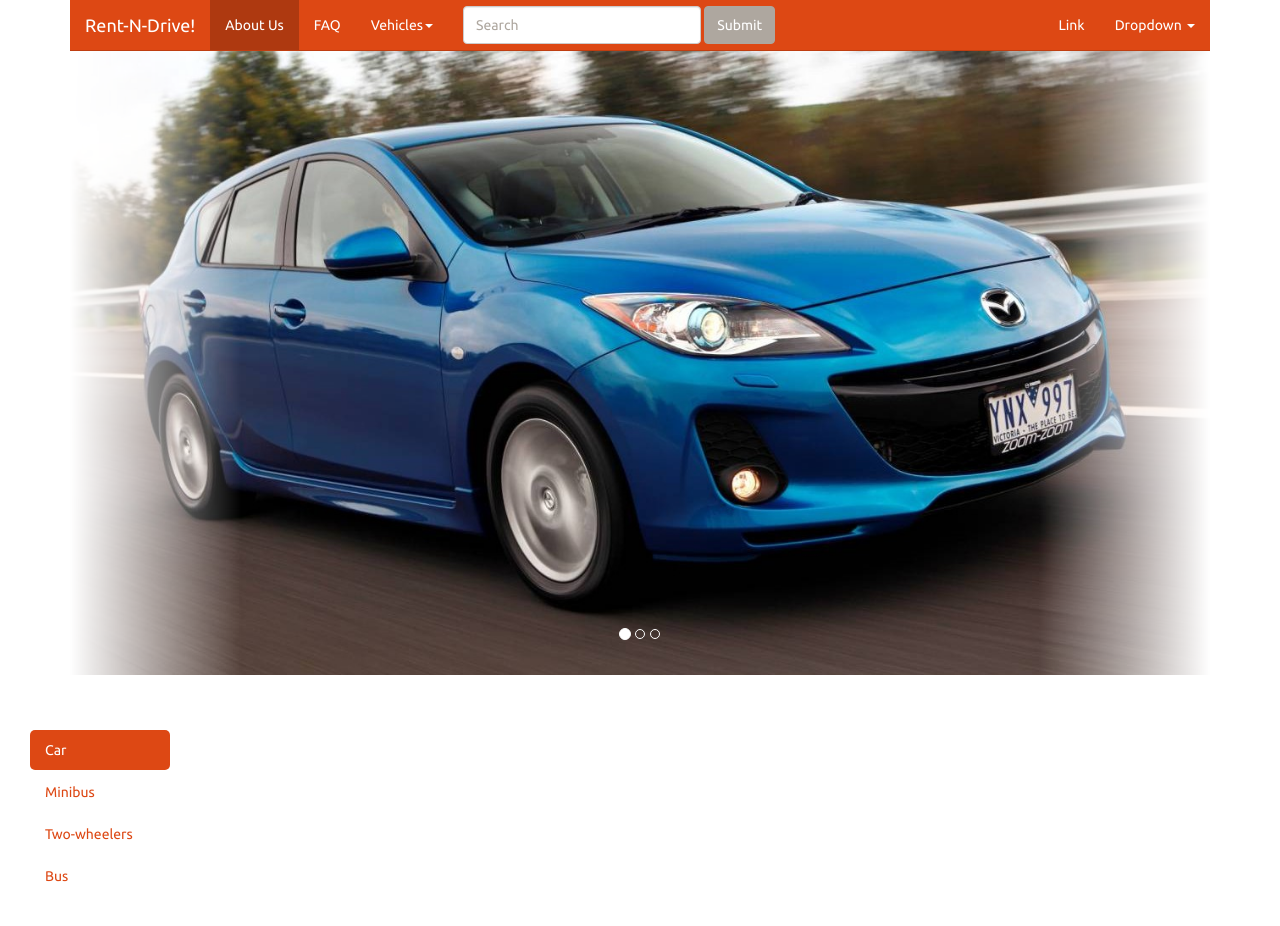
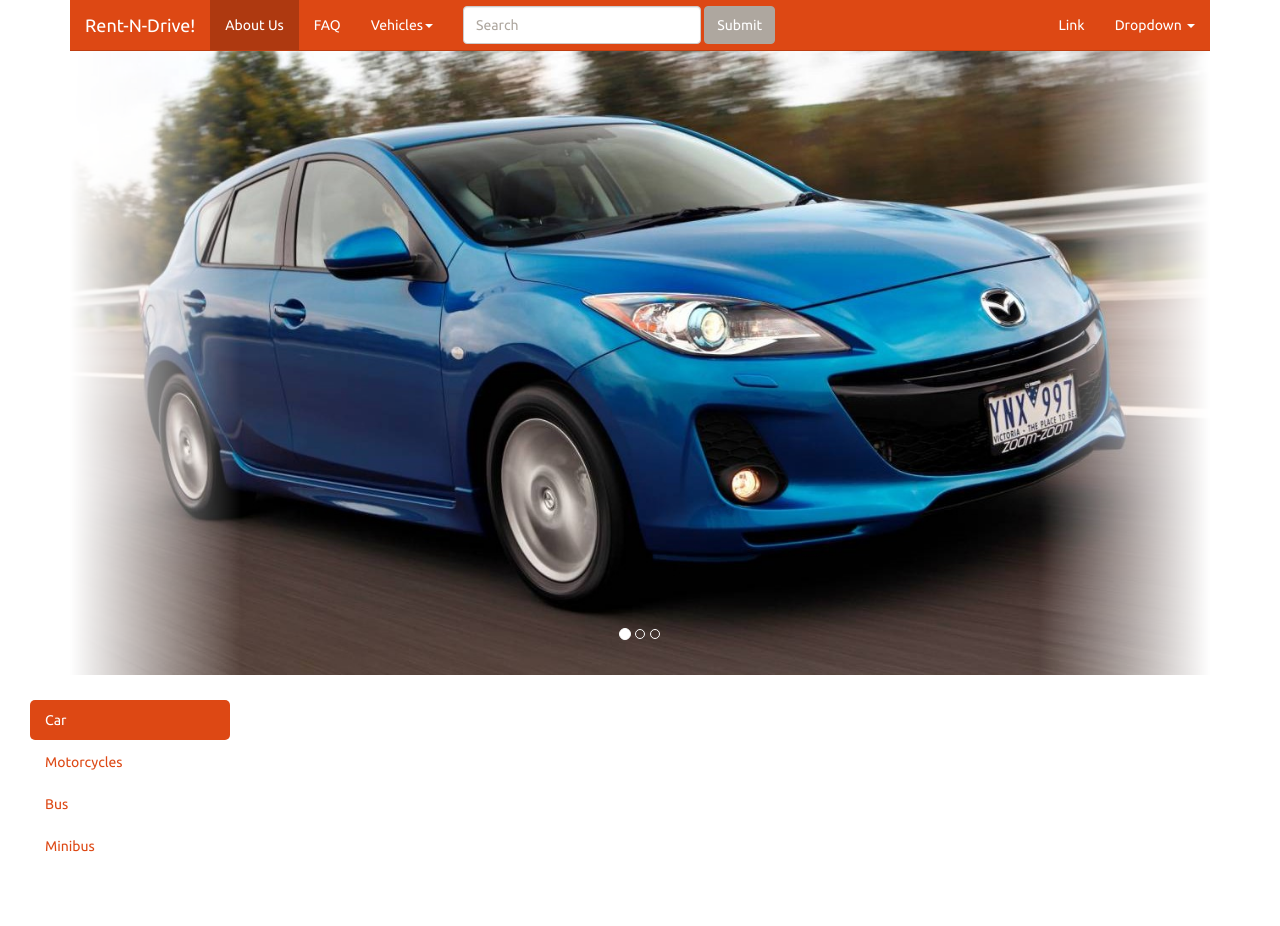
Before and after one commit to missa4892/cs2102-rent-n-drive, a PHP site: page / in a window 1280 px wide. After the commit the page ends 852 px from the top, so only its background shows below. Run offline with PHP 8.4, Linux system fonts and the light colour scheme.

Commit message:
Edited index.php, now contains ajax request

```diff
--- a/css/style.css
+++ b/css/style.css
@@ -35,7 +35,15 @@
 }
 #leftsidebar {
 	padding: 30px;
-	margin-top: 700px;
+	padding-top: 700px;
+}
+#leftsidebar > div > ul  {
 	width: 200px;
-	float: left;
+	display: inline-block;
 }
+#leftsidebar .tab-content {
+	padding: 0px 0px 20px;
+	vertical-align: top;
+	width: 800px;
+	display: inline-block;
+}
--- a/index.html
+++ b/index.php
@@ -1,3 +1,19 @@
+<?php
+if(isset($_POST["vehicle"])) {
+  echo "yeah its a car";
+  exit();
+}
+$newadd = "new car";
+$popular = "popular";
+$tabcontent = '<ul class="nav nav-tabs nav-justified">
+      <li><a href="#newadd" data-toggle="tab">New Additions</a></li>
+      <li><a href="#popular" data-toggle="tab">Most Popular</a></li>
+    </ul>
+    <div class="tab-content">
+      <div class="tab-pane active" id="newadd">'.$newadd.'</div>
+      <div class="tab-pane" id="popular">'.$popular.'</div>
+    </div>';
+?>
 <!DOCTYPE html>
 <html>
 <head>
@@ -63,7 +79,7 @@
           <ul class="dropdown-menu">
             <li><a href="#">Cars</a></li>
             <li><a href="#">Minibus</a></li>
-            <li><a href="#">Two-wheelers</a></li>
+            <li><a href="#">Motorcyles</a></li>
             <li><a href="#">Bus</a></li>
             <!-- <li><a href="#">One more separated link</a></li> -->
           </ul>
@@ -92,12 +108,36 @@
 </div>
 
   <div id="leftsidebar">
-    <ul class="nav nav-pills nav-stacked">
-  <li class="active"><a href="#">Car</a></li>
-  <li><a href="#">Minibus</a></li>
-  <li><a href="#">Two-wheelers</a></li>
-  <li><a href="#">Bus</a></li>
-</ul>
+<div class="tabbable">
+    <ul class="nav nav-pills nav-stacked span2">
+      <li class="active vehicle"><a href="#car" data-toggle="tab">Car</a></li>
+      <li class="vehicle"><a href="#motorcycles" data-toggle="tab">Motorcycles</a></li>
+      <li class="vehicle"><a href="#bus" data-toggle="tab">Bus</a></li>
+      <li class="vehicle"><a href="#minibus" data-toggle="tab">Minibus</a></li>
+    </ul>
+    <div class="tab-content">
+      <div id="car" class="tab-pane active">
+<!--       <?php echo $tabcontent ?>
+ -->      </div>
+      <div id="motorcycles" class="tab-pane">
+      <h4>Pane 2 Content</h4>
+        <p>Lorem ipsum dolor sit amet, consectetur adipiscing elit. Suspendisse euismod congue bibendum. Aliquam erat volutpat. Phasellus eget justo lacus. Vivamus pharetra ullamcorper massa, nec ultricies metus gravida egestas.</p>
+      </div>
+      <div id="bus" class="tab-pane">
+        <h4>Pane 3 Content</h4>
+        <p>Ut porta rhoncus ligula, sed fringilla felis feugiat eget. In non purus quis elit iaculis tincidunt. Donec at ultrices est.</p>
+      </div>
+      <div id="minibus" class="tab-pane">
+        <h4>Pane 4 Content</h4>
+        <p>Donec semper vestibulum dapibus. Integer et sollicitudin metus. Vivamus at nisi turpis. Phasellus vel tellus id felis cursus hendrerit. Suspendisse et arcu felis, ac gravida turpis. Suspendisse potenti.</p>
+      </div>
+    </div><!-- /.tab-content -->
+  </div>
+  </div>
+
+
+  <div id="rightcontent">
+
   </div>
      <!-- jQuery (necessary for Bootstrap's JavaScript plugins) -->
   <script src="//code.jquery.com/jquery.js"></script>
@@ -105,7 +145,20 @@
   <script src="js/bootstrap.min.js"></script> <script>
     $('.carousel').carousel({
       interval: 3000 // in milliseconds
-    })
+    });
+    $('#leftsidebar a').click(function (e) {
+      e.preventDefault()
+      $(this).tab('show')
+    });
+    $(document).ready(function() {
+    $(".vehicle").click(function(event) {
+        alert(event.target.href);
+        var content = $.post( "index.php", { vehicle: "Car"})
+  .done(function( data ) {
+    alert( "Data Loaded: " + data );
+  });
+    });
+});
     </script>
 
 </body>
```
